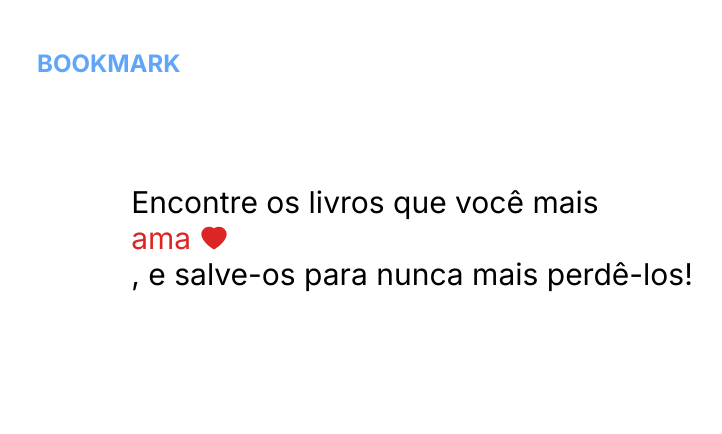
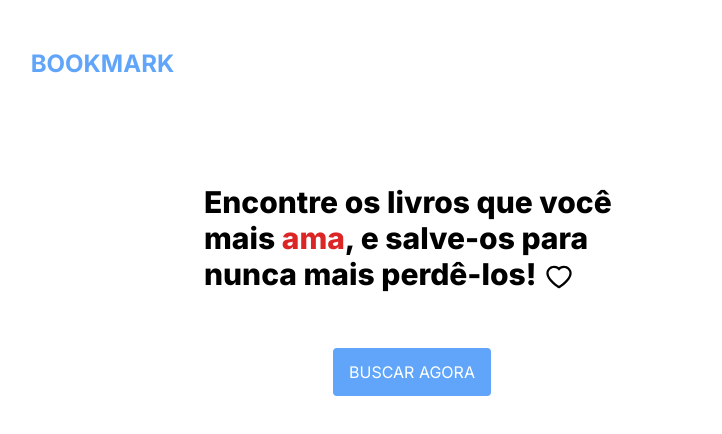
Before and after one commit to rafaelfmarques/book-mark, a Next.js app in the folder web/: page / in a window 1280 px wide. Shown: the top 434 px of the page, without its empty margins (228-950 px from the left). Built offline with nearby package versions, Linux system fonts and the light colour scheme.

Commit message:
feat: add page of search and some styles in home page

```diff
--- a/web/src/app/page.tsx
+++ b/web/src/app/page.tsx
@@ -1,20 +1,38 @@
+"use client";
+
 import Navbar from "@/components/Navbar";
-import { AiFillHeart } from "react-icons/ai";
+import Link from "next/link";
+import { AiOutlineHeart } from "react-icons/ai";
+
 export default function Home() {
   return (
     <div>
-      <Navbar />
+      <Navbar
+        title="BOOKMARK"
+        submenus={[
+          { submenu: "SOBRE", link: "/" },
+          { submenu: "CONTATO", link: "/" },
+        ]}
+      />
       <div className="mt-16 justify-center flex">
-        <div className="max-w-2xl p-4 flex items-center">
-          <h3 className="text-xl md:text-2xl lg:text-3xl ">
+        <div className="max-w-md p-4 flex items-center">
+          <h3 className="text-xl md:text-2xl lg:text-3xl font-extrabold ">
             Encontre os livros que você mais {""}
-            <span className="text-red-600 flex items-center">
-              ama <AiFillHeart className="ml-2" />
-            </span>
-            , e salve-os para nunca mais perdê-los!
+            <span className="text-red-600 hover:text-red-300">ama</span>, e
+            salve-os para nunca mais perdê-los!
+            <AiOutlineHeart className="ml-2 inline " />
           </h3>
         </div>
       </div>
+      <div className="mt-10 justify-center flex ">
+        <Link
+          href={"/search"}
+          className="px-4 py-3 bg-blue-400 hover:bg-blue-300 text-white rounded flex items-center gap-3"
+        >
+          BUSCAR AGORA
+        </Link>
+      </div>
+      <footer></footer>
     </div>
   );
 }
--- /dev/null
+++ b/web/src/app/search/page.tsx
@@ -0,0 +1,15 @@
+import Navbar from "@/components/Navbar";
+
+export default function Search() {
+  return (
+    <div>
+      <Navbar
+        title="BOOKMARK"
+        submenus={[
+          { submenu: "SOBRE", link: "/" },
+          { submenu: "CONTATO", link: "/" },
+        ]}
+      />
+    </div>
+  );
+}
--- a/web/src/components/Navbar.tsx
+++ b/web/src/components/Navbar.tsx
@@ -1,19 +1,32 @@
-export default function Navbar() {
+type NavbarProps = {
+  title: string;
+  submenus: Array<SubmenuProps>;
+};
+
+type SubmenuProps = {
+  submenu: string;
+  link: string;
+};
+
+export default function Navbar({ title, submenus }: NavbarProps) {
   return (
     <nav className="p-6 flex justify-around mt-6">
       <a
         href="/"
         className="text-2xl hover:text-blue-200 text-blue-400 font-bold"
       >
-        <h1>BOOKMARK</h1>
+        <h1>{title}</h1>
       </a>
       <div className="hidden md:flex gap-5">
-        <a href="/" className="text-white hover:text-zinc-400">
-          Sobre
-        </a>
-        <a href="/" className="text-white hover:text-zinc-400">
-          Contato
-        </a>
+        {submenus.map((submenu, index) => (
+          <a
+            href={submenu.link}
+            className="text-white hover:text-zinc-400"
+            key={`${submenu}-${index}`}
+          >
+            {submenu.submenu}
+          </a>
+        ))}
       </div>
     </nav>
   );
```
